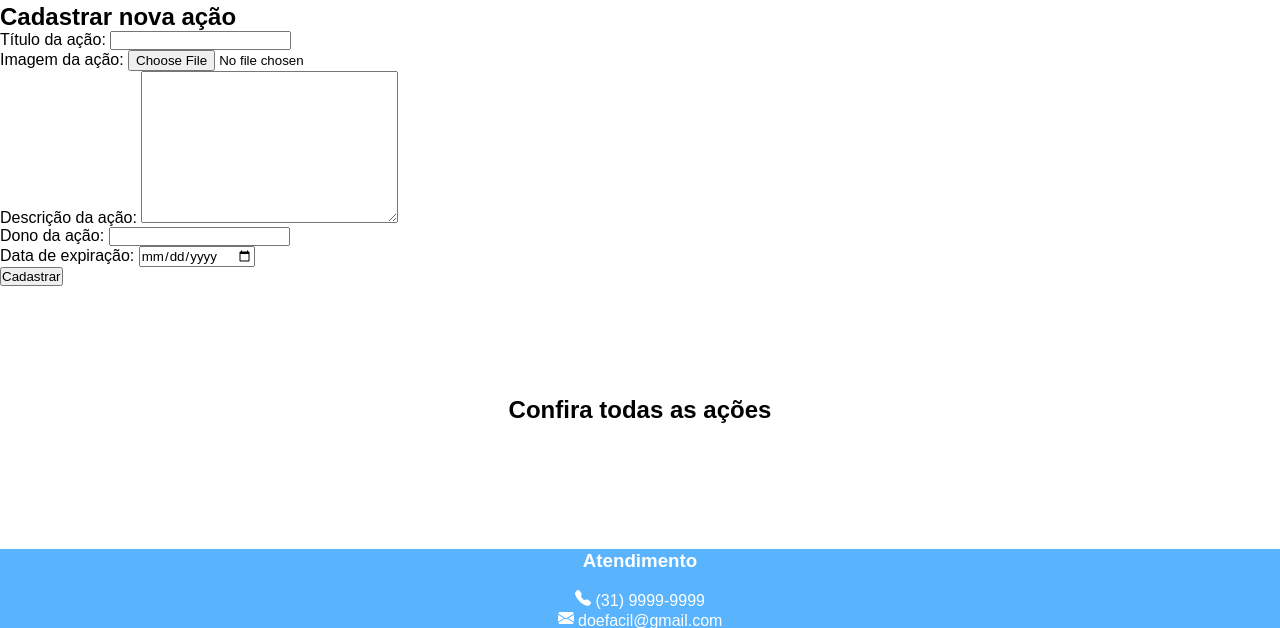
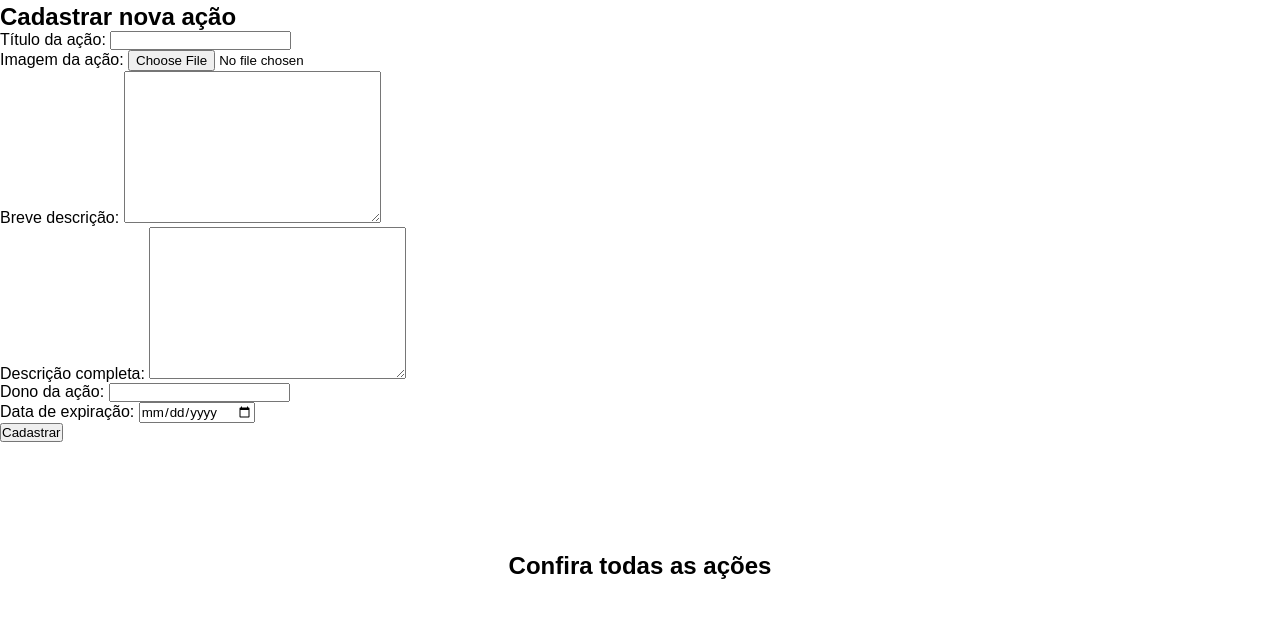
Before and after one commit to yuriresende1/Doefacil, a PHP site: page /Views/donations.php in a window 1280 px wide. Shown: the part 100-728 px from the top of the page. Run offline with PHP 8.4, Linux system fonts and the light colour scheme; the visitor is signed in with stand-in values (Sample User, id 1); data that the repository does not hold is empty.

Commit message:
alterando o campo description e add mais um campo

```diff
--- a/Doefacil/Controllers/Actions.php
+++ b/Doefacil/Controllers/Actions.php
@@ -9,7 +9,7 @@
             <section class='box1'>
                 <h2 class='titleAction'>".$row->title."</h2>
                 <img class='imgAction' src='../assets/thumbnails/".$row->title.$extension."' alt='imagem da ação \"".$row->title."\"'>
-                <p class='historia1'>".$row->description."</p>
+                <p class='historia1'>".$row->short_description."</p>
                 <p>Responsável pela ação: ".$row->action_creator."</p>
                 <div class='buttonsActions'>
         ";
@@ -21,7 +21,7 @@
         }
 
         echo "
-            <a href='#' target='_blank' class='donationNow'>Contribuir agora</a>
+            <a href='./contribuition.php' target='_blank' class='donationNow'>Contribuir agora</a>
         ";
 
         if (isset($_SESSION['type_user']) && $_SESSION['type_user'] === 'admin') {
--- a/Doefacil/Controllers/AdminActions.php
+++ b/Doefacil/Controllers/AdminActions.php
@@ -3,7 +3,8 @@
 
     if(isset($_FILES['thumbnail'])) {
         $title = $_POST['title'];
-        $description = $_POST['description'];
+        $short_description = $_POST['short_description'];
+        $full_description = $_POST['full_description'];
         $action_creator = $_POST['action_creator'];
         $expiration_date = $_POST['expiration_date'];
 
@@ -12,12 +13,13 @@
         $directory = "../assets/thumbnails/";
         move_uploaded_file($_FILES['thumbnail']['tmp_name'], $directory.$new_name);
 
-        $sql = "INSERT INTO acoes (title, thumbnail, description, action_creator, expiration_date) VALUES ('{$title}', '{$new_name}', '{$description}', '{$action_creator}', '{$expiration_date}')";
+        $sql = "INSERT INTO acoes (title, thumbnail, short_description, full_description, action_creator, expiration_date) VALUES ('{$title}', '{$new_name}', '{$short_description}', '{$full_description}', '{$action_creator}', '{$expiration_date}')";
 
         $stmt = $conn->query($sql);
 
         if($stmt) {
             echo "<script>alert('Sucesso')</script>";
+            echo "<script>window.location='../Views/donations.php'</script>";
         } else {
             echo "<script>alert('Erro')</script>";
         }
--- a/Doefacil/Controllers/RecentActions.php
+++ b/Doefacil/Controllers/RecentActions.php
@@ -10,9 +10,9 @@
             <section class='box1'>
                 <h2 class='titleAction'>".$row->title."</h2>
                 <img class='imgAction' src='./assets/thumbnails/".$row->title.$extension."' alt='imagem da ação \"".$row->title."\"'>
-                <p class='historia1'>".$row->description."</p>
+                <p class='historia1'>".$row->short_description."</p>
                 <p>Responsável pela ação: ".$row->action_creator."</p>
-                <a href='#'target='_blank' class='donationNow'>Contribuir agora</a>
+                <a href='./Views/contribuition.php' target='_blank' class='donationNow'>Contribuir agora</a>
             </section>
         ";
     }
--- a/Doefacil/Views/donations.php
+++ b/Doefacil/Views/donations.php
@@ -48,8 +48,11 @@
         <label for="thumbnail">Imagem da ação:</label>
         <input required type="file" name="thumbnail" id="thumbnail">
         <br>
-      <label for="description">Descrição da ação:</label>
-      <textarea required name="description" id="description" cols="30" rows="10" maxlength="154"></textarea>
+        <label for="short_description">Breve descrição:</label>
+        <textarea required name="short_description" id="short_description" cols="30" rows="10" maxlength="154"></textarea>
+        <br>
+        <label for="full_description">Descrição completa:</label>
+        <textarea required name="full_description" id="full_description" cols="30" rows="10" maxlength="500"></textarea>
         <br>
         <label for="action_creator">Dono da ação:</label>
         <input required type="text" name="action_creator" id="action_creator">
```
Lines whose indentation alone changed are shown as unchanged.
